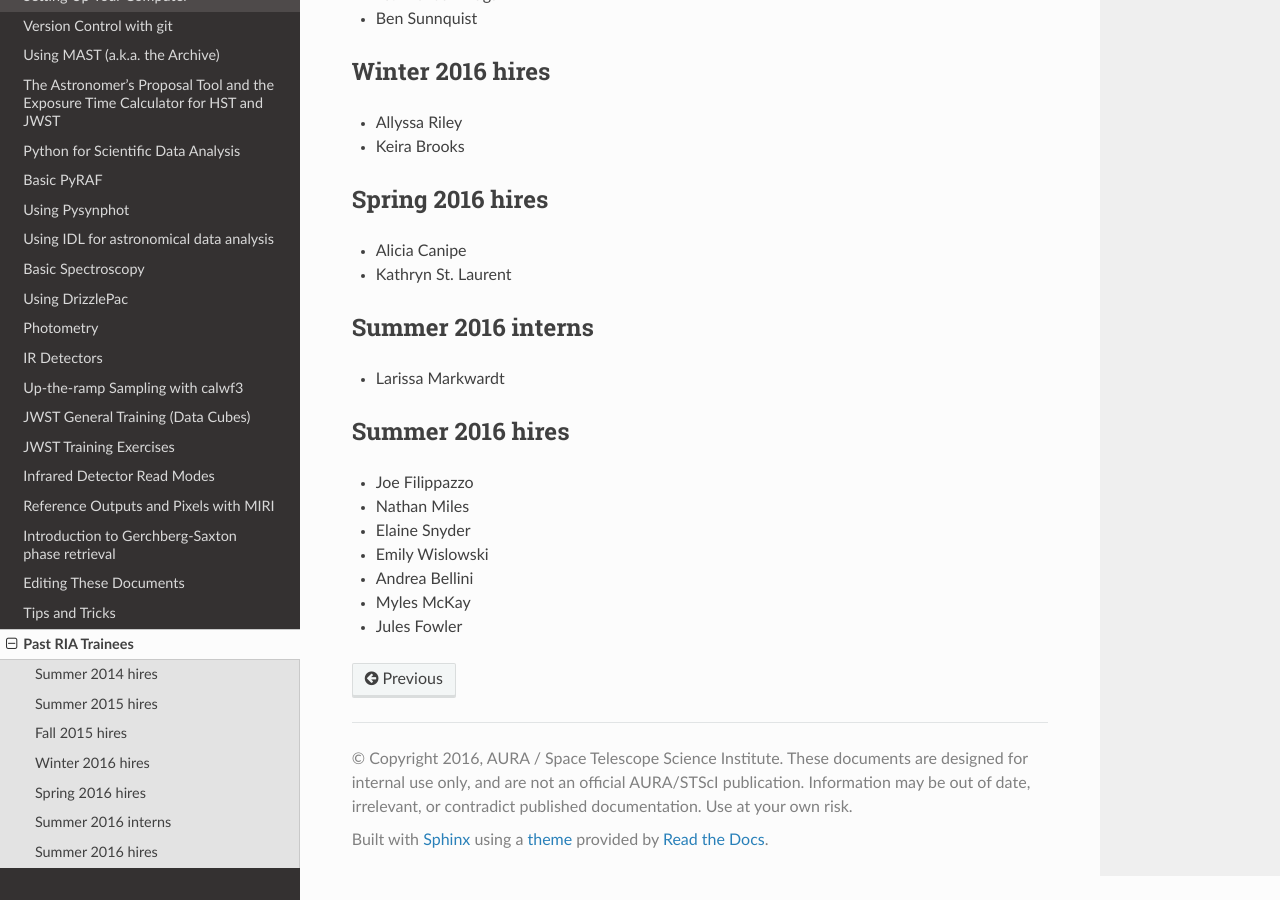
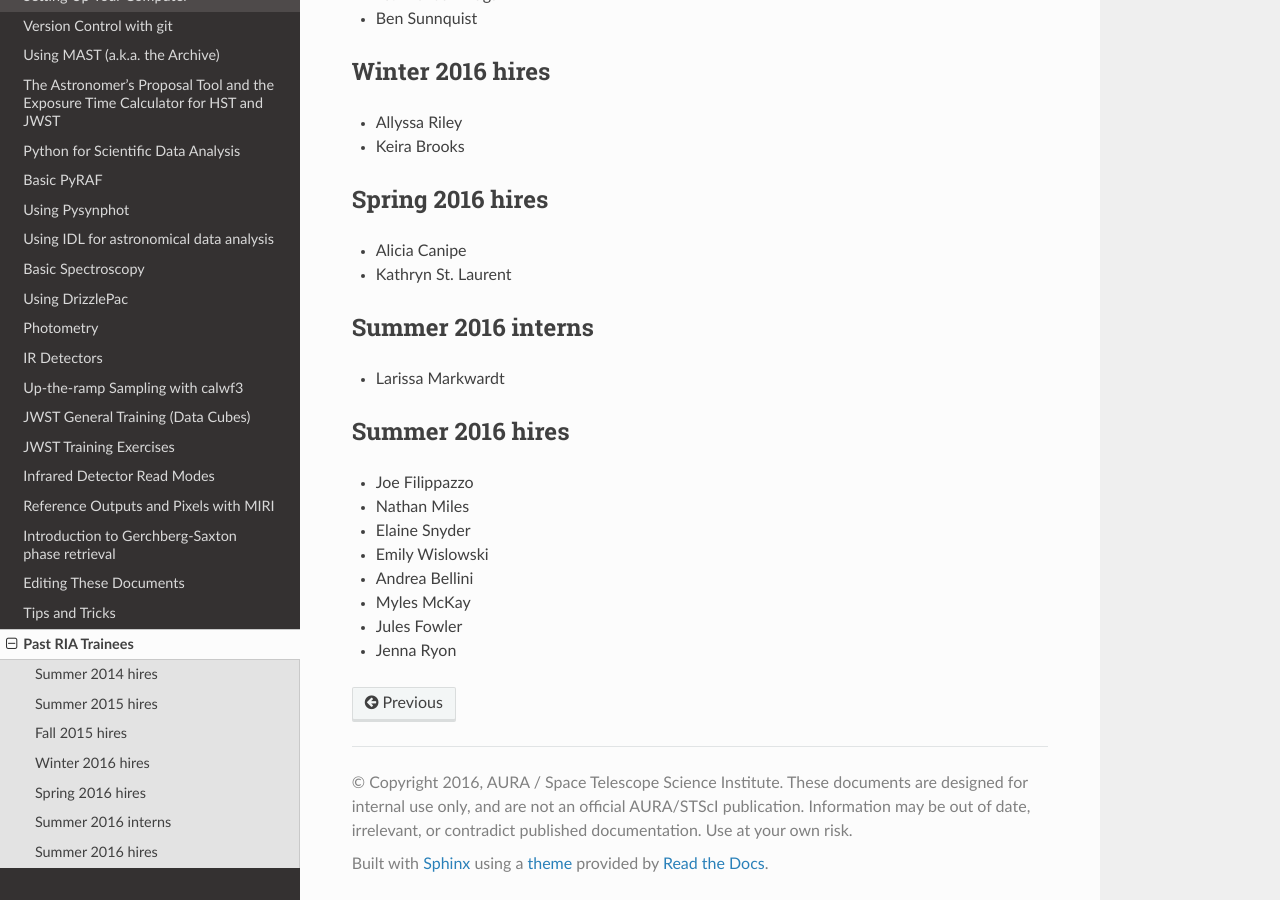
Before and after one commit to staceybright/training-library, a Sphinx documentation site: the page built from source/trainees.txt, in a window 1280 px wide and 900 px high, scrolled down 801 px. Built offline with Sphinx 7.4.7 and the Read the Docs theme 2.0.0, drawn with Linux system fonts in a browser that asks for light colours.

Commit message:
Added my name to trainees.txt

```diff
--- a/source/trainees.txt
+++ b/source/trainees.txt
@@ -60,3 +60,4 @@ Summer 2016 hires
 * Andrea Bellini
 * Myles McKay
 * Jules Fowler
+* Jenna Ryon
```
